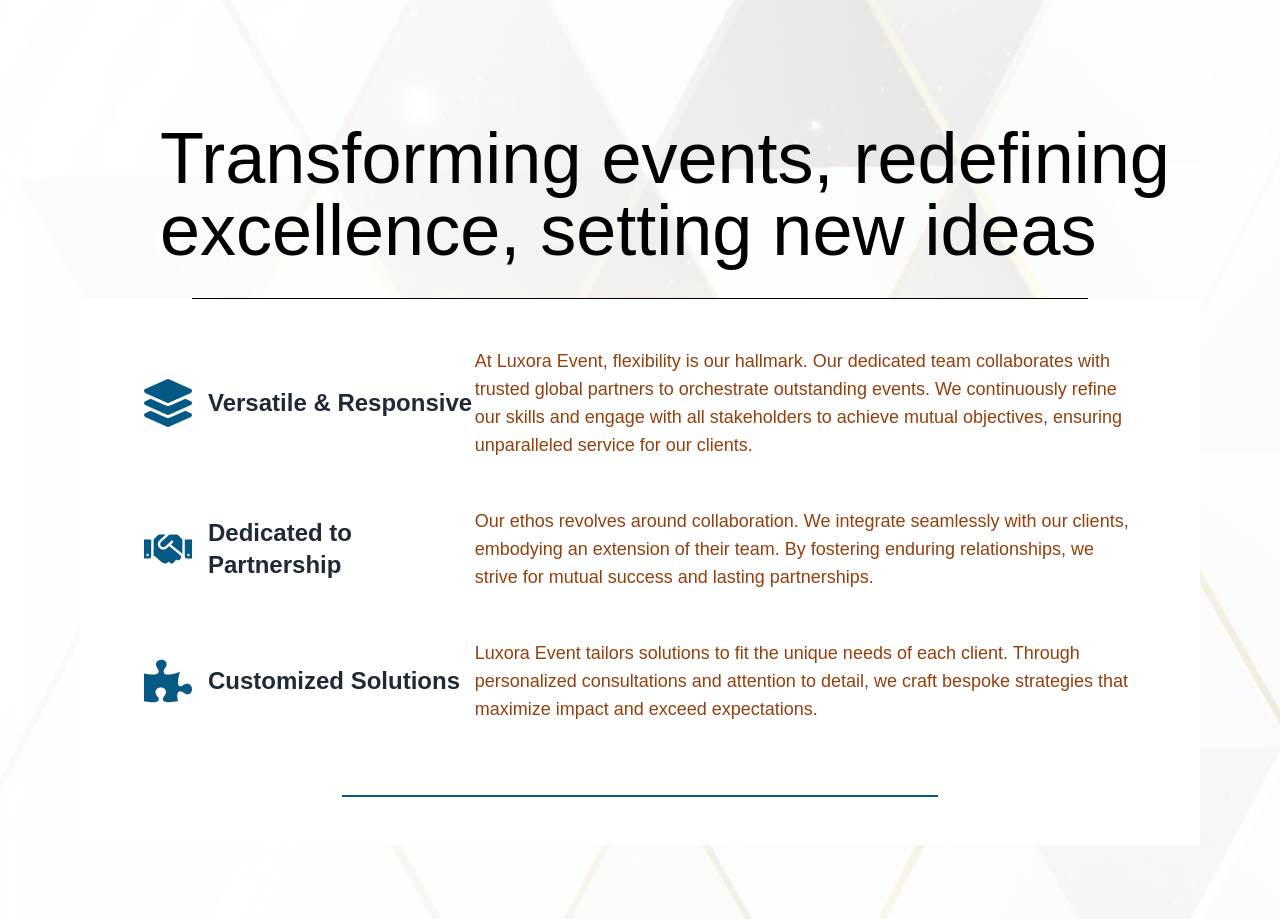
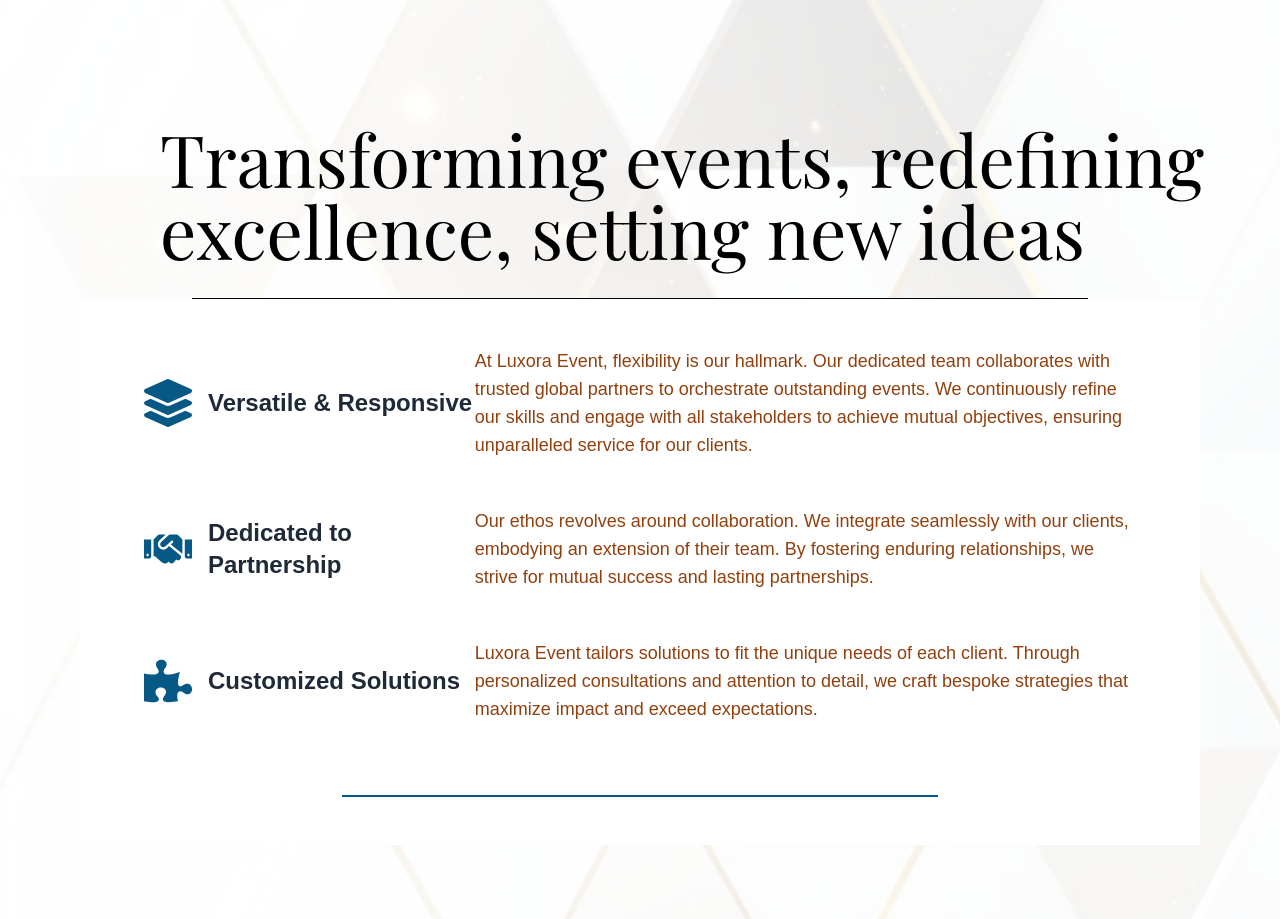
Before and after one commit to Abhijith9400/luxora, a Next.js app: page / in a window 1280 px wide. Shown: the part 1960-2879 px from the top of the page. Built offline with nearby package versions, Linux system fonts and the light colour scheme.

Commit message:
latest Update

```diff
--- a/app/page.tsx
+++ b/app/page.tsx
@@ -84,7 +84,7 @@ export default function Home() {
       </section>
 
       <section className="w-full py-16 sm:py-24 text-center relative bg-cyan-100 bg-cover bg-center bg-no-repeat px-4 sm:px-12 lg:px-20" style={{ backgroundImage: "url('/images/hdbg.png')" }}>
-        <h2 className="relative text-2xl sm:text-5xl md:text-7xl  text-black leading-tight mb-6 text-left sm:left-10 md:left-20 mt-6 sm:mt-12">
+        <h2 className="relative text-2xl sm:text-5xl md:text-7xl  text-black leading-tight mb-6 text-left sm:left-10 md:left-20 mt-6 sm:mt-12 font-playfair">
           Transforming events, redefining excellence, setting new ideas
         </h2>
         <div className="w-[90%] sm:w-[80%] h-[1px] bg-black mx-auto mt-8"></div>
```
